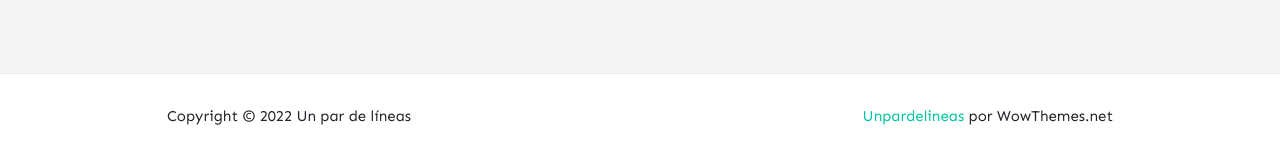
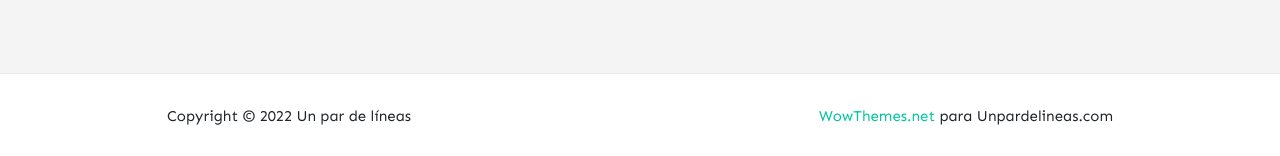
Before and after one commit to kanancho/unpardelineas, a Jekyll site: the page built from index.html, in a window 1280 px wide. Shown: the part 2024-2180 px from the top of the page. Built offline with Jekyll 4.4.1, drawn with Linux system fonts in a browser that asks for light colours; nearby versions of some CDN libraries; the list of posts is cut into pages by our own code; comment, search, counter and statistics services are not loaded.

Commit message:
Update default.html

```diff
--- a/_layouts/default.html
+++ b/_layouts/default.html
@@ -125,7 +125,7 @@
                 Copyright © {{ site.time | date: "%Y" }} {{ site.name }}
             </div>
             <div class="col-md-6 col-sm-12 text-center text-lg-right">
-                <a target="_blank" href="https://www.wowthemes.net/memoirs-free-jekyll-theme/">Unpardelineas</a> por WowThemes.net
+                <a target="_blank" href="https://www.wowthemes.net/memoirs-free-jekyll-theme/">WowThemes.net</a> para Unpardelineas.com
             </div>
         </div>
     </div>
```
